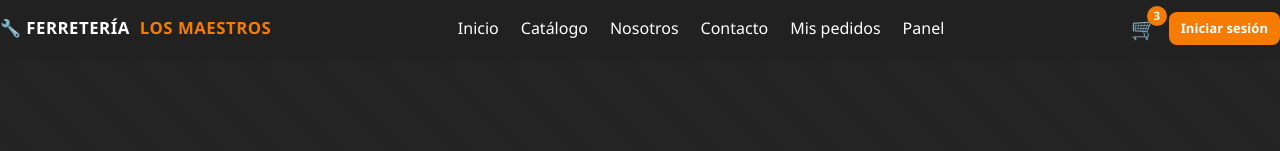
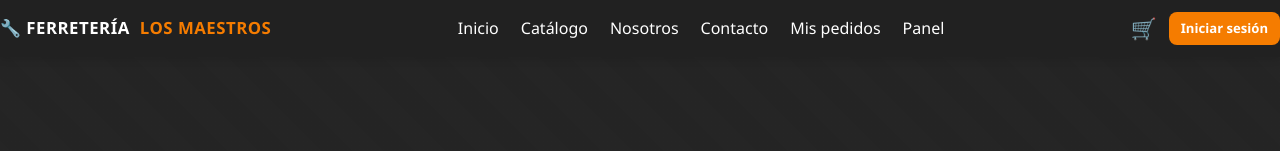
Before and after one commit to tomihm/Ferreteria.git.io, a React (Vite) app: page / in a window 1280 px wide. Shown: the top 151 px of the page. Built offline with nearby package versions, Linux system fonts and the light colour scheme.

Commit message:
Contador del carrito en el header

```diff
--- a/src/core/Header.jsx
+++ b/src/core/Header.jsx
@@ -1,6 +1,9 @@
 import { NavLink } from 'react-router-dom';
+import { useCarrito } from '../context/CarritoContext.jsx';
 
 function Header(){
+    const { totalUnidades } = useCarrito();
+
     return(
         <header className="header">
                 <div className="contenedor header__barra">
@@ -20,7 +23,7 @@ function Header(){
                     </nav>
                     <div className="header__acciones">
                         <NavLink to="/carrito" className="carrito-icono" aria-label="Ver carrito de compras">
-                            🛒<span className="carrito-contador">3</span>
+                            🛒{totalUnidades > 0 && <span className="carrito-contador">{totalUnidades}</span>}
                         </NavLink>
                         <NavLink to="/login" className="btn btn--primario btn--sm">Iniciar sesión</NavLink>
                         <label htmlFor="menuToggle" className="hamburguesa" aria-label="Abrir menú">☰</label>
```
